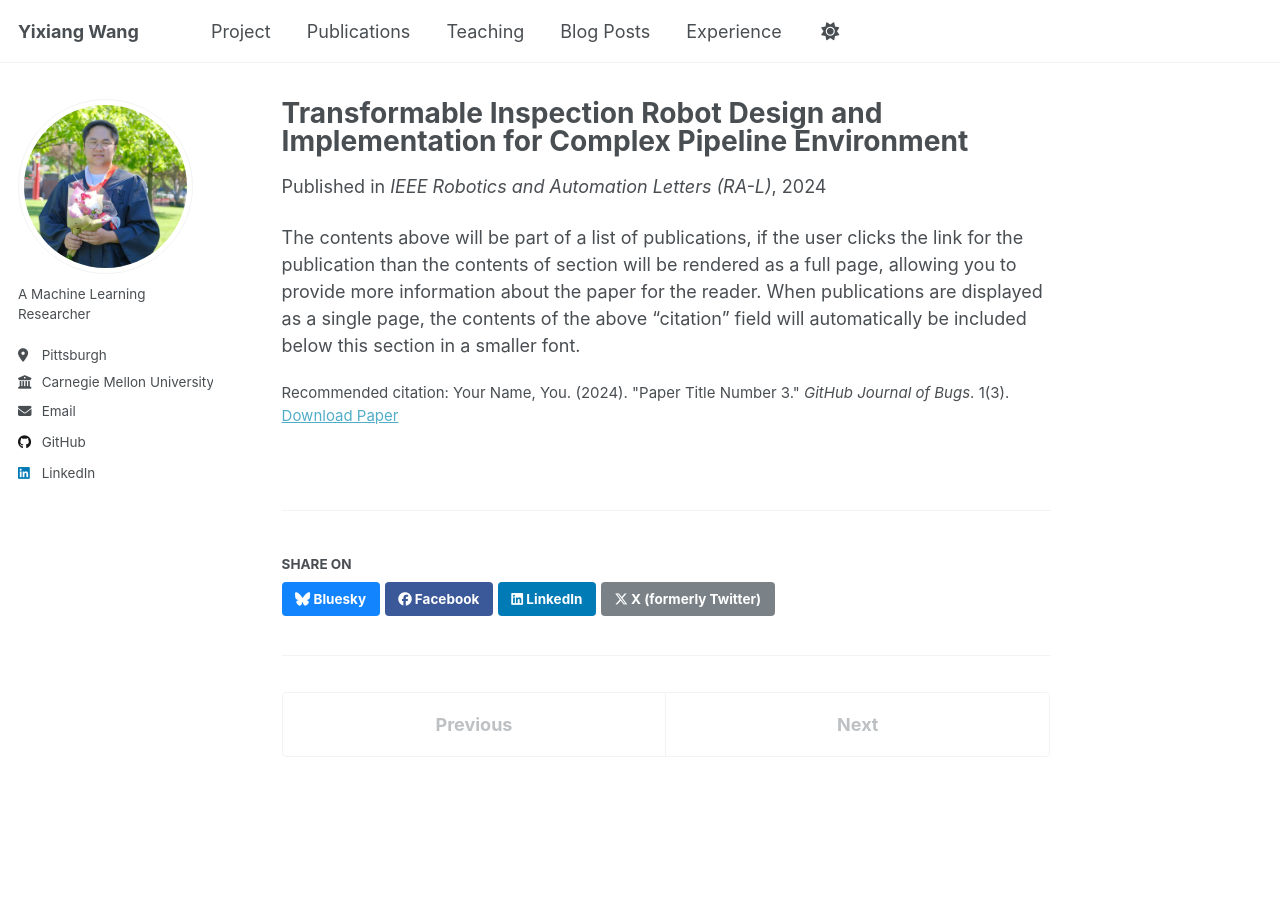
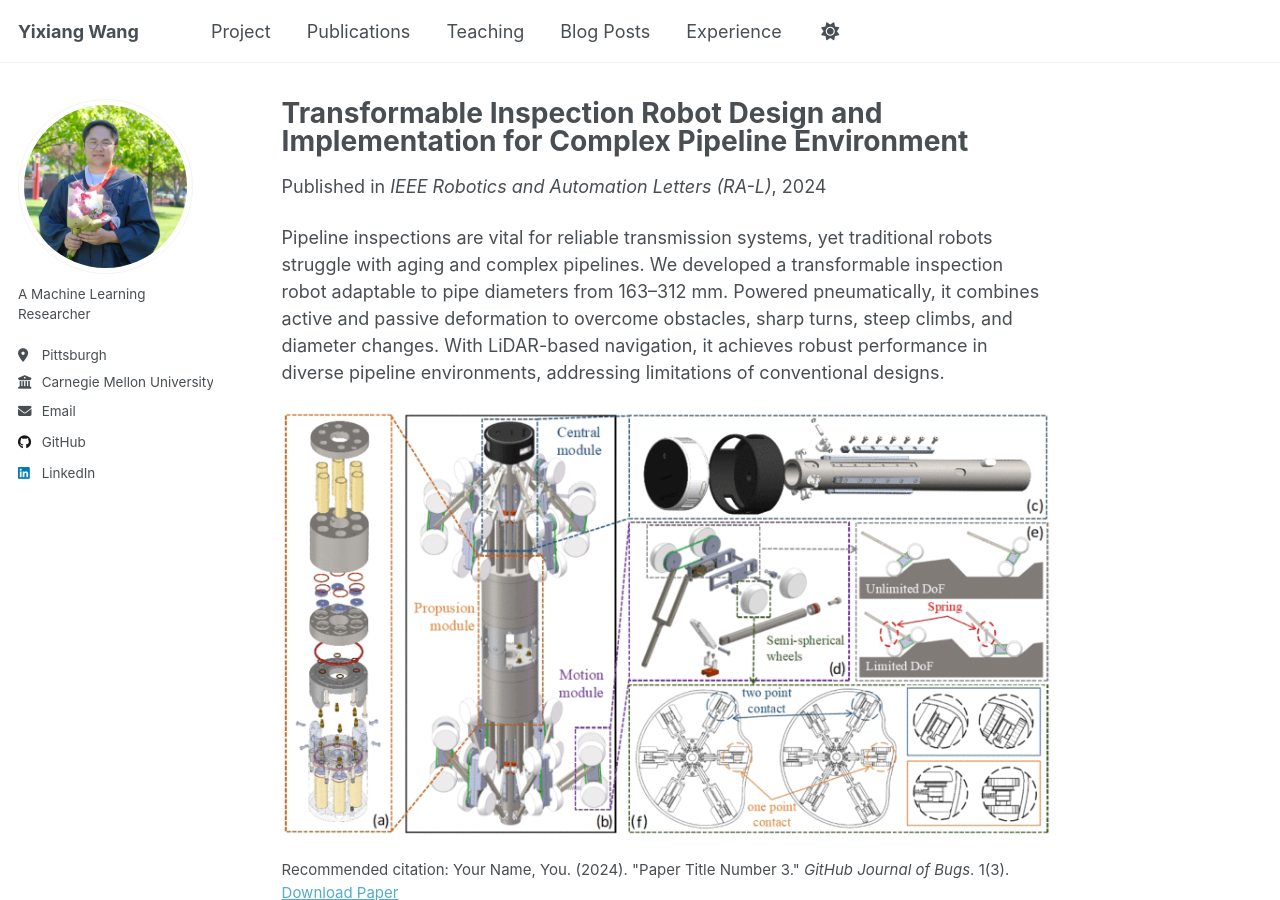
Before and after one commit to wangy8205165/wangy8205165.github.io, a Jekyll site: the page built from _publications/2024-02-17-paper-title-number-4.md, in a window 1280 px wide and 900 px high. Built offline with Jekyll 4.4.1, drawn with Linux system fonts in a browser that asks for light colours; a script that is not in the unit is left out.

Commit message:
add a picture for first publication

```diff
--- a/_publications/2024-02-17-paper-title-number-4.md
+++ b/_publications/2024-02-17-paper-title-number-4.md
@@ -10,4 +10,6 @@ paperurl: 'http://wangy8205165.github.io/files/conf_paper_1.pdf'
 citation: 'Your Name, You. (2024). &quot;Paper Title Number 3.&quot; <i>GitHub Journal of Bugs</i>. 1(3).'
 ---
 
-The contents above will be part of a list of publications, if the user clicks the link for the publication than the contents of section will be rendered as a full page, allowing you to provide more information about the paper for the reader. When publications are displayed as a single page, the contents of the above "citation" field will automatically be included below this section in a smaller font.
+Pipeline inspections are vital for reliable transmission systems, yet traditional robots struggle with aging and complex pipelines. We developed a transformable inspection robot adaptable to pipe diameters from 163–312 mm. Powered pneumatically, it combines active and passive deformation to overcome obstacles, sharp turns, steep climbs, and diameter changes. With LiDAR-based navigation, it achieves robust performance in diverse pipeline environments, addressing limitations of conventional designs.
+
+![Taxonomy of the Robot](/images/conf_paper_1_image1.png)
```
Also changed, not shown: images/conf_paper_1_image1.png (added), images/profile_1.png (deleted).
